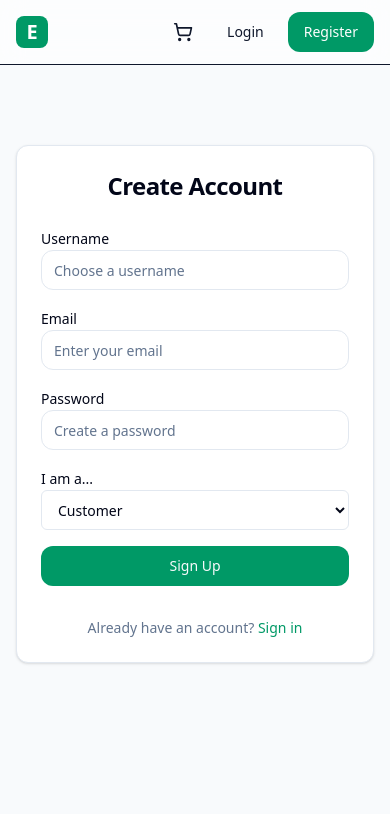
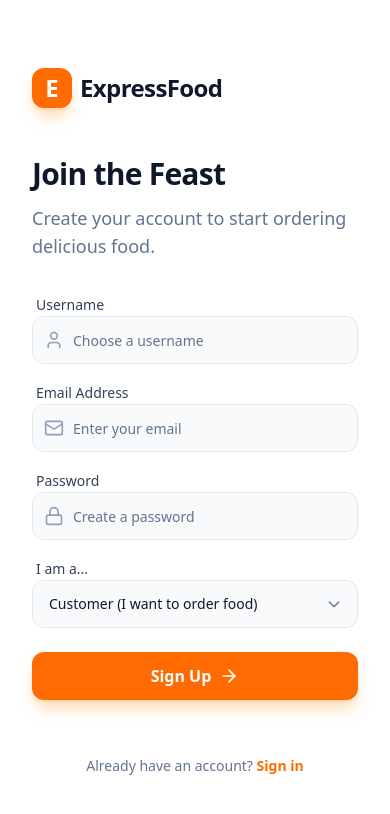
Before and after one commit to Mohamed-Oulkadi/food-delivery-microservices, a React (Vite) app in the folder expressfood/: page /register in a window 390 px wide. Shown: the top 814 px of the page. Built offline with nearby package versions, Linux system fonts and the light colour scheme.

Commit message:
feat: Implement initial application structure with routing, authentication, core pages, and context providers.

```diff
--- a/expressfood/src/App.tsx
+++ b/expressfood/src/App.tsx
@@ -20,13 +20,15 @@ import DriverManagement from './pages/DriverManagement';
 import { AdminLayout } from './components/AdminLayout';
 import { CustomerProfile } from './pages/CustomerProfile';
 
-function App() {
+import { useLocation } from 'react-router-dom';
+
+function AppContent() {
+  const location = useLocation();
+  const isAuthPage = ['/login', '/register'].includes(location.pathname);
+
   return (
-    <AuthProvider>
-      <CartProvider>
-        <Router>
     <div className="min-h-screen bg-slate-50 font-sans text-slate-900">
-            <Navbar />
+      {!isAuthPage && <Navbar />}
       <CartDrawer />
       <main>
         <Routes>
@@ -49,6 +51,15 @@ function App() {
         </Routes>
       </main>
     </div>
+  );
+}
+
+function App() {
+  return (
+    <AuthProvider>
+      <CartProvider>
+        <Router>
+          <AppContent />
         </Router>
       </CartProvider>
     </AuthProvider>
--- a/expressfood/src/components/AdminLayout.tsx
+++ b/expressfood/src/components/AdminLayout.tsx
@@ -1,4 +1,4 @@
-import React, { ReactNode } from 'react';
+import React, { type ReactNode } from 'react';
 import { Link, useLocation, useNavigate } from 'react-router-dom';
 import { LayoutDashboard, Store, Users, Truck, LogOut, Menu, X } from 'lucide-react';
 import { useAuth } from '../context/AuthContext';
--- /dev/null
+++ b/expressfood/src/components/auth/AuthLayout.tsx
@@ -0,0 +1,87 @@
+import React from 'react';
+import { Link } from 'react-router-dom';
+
+interface AuthLayoutProps {
+    children: React.ReactNode;
+    title: string;
+    subtitle: string;
+    imageSrc?: string;
+    imageAlt?: string;
+}
+
+export const AuthLayout: React.FC<AuthLayoutProps> = ({
+    children,
+    title,
+    subtitle,
+    imageSrc = "https://images.unsplash.com/photo-1504674900247-0877df9cc836?q=80&w=2070&auto=format&fit=crop",
+    imageAlt = "Delicious food delivery"
+}) => {
+    return (
+        <div className="min-h-screen w-full flex bg-white">
+            {/* Left Side - Form */}
+            <div className="w-full lg:w-1/2 flex flex-col p-8 lg:p-12 xl:p-24 justify-center relative z-10">
+                <div className="max-w-md mx-auto w-full">
+                    {/* Logo */}
+                    <Link to="/" className="flex items-center gap-2 mb-12 group">
+                        <div className="h-10 w-10 rounded-xl bg-[#FF6B00] flex items-center justify-center shadow-lg shadow-orange-200 group-hover:scale-105 transition-transform duration-300">
+                            <span className="text-white font-bold text-2xl">E</span>
+                        </div>
+                        <span className="text-2xl font-bold text-slate-900 tracking-tight">
+                            ExpressFood
+                        </span>
+                    </Link>
+
+                    {/* Header */}
+                    <div className="mb-8">
+                        <h1 className="text-3xl lg:text-4xl font-bold text-slate-900 mb-3 tracking-tight">
+                            {title}
+                        </h1>
+                        <p className="text-slate-500 text-lg">
+                            {subtitle}
+                        </p>
+                    </div>
+
+                    {/* Content */}
+                    {children}
+                </div>
+            </div>
+
+            {/* Right Side - Image */}
+            <div className="hidden lg:block lg:w-1/2 relative overflow-hidden bg-slate-900">
+                <div className="absolute inset-0 bg-gradient-to-t from-black/60 via-black/20 to-transparent z-10" />
+                <img
+                    src={imageSrc}
+                    alt={imageAlt}
+                    className="absolute inset-0 w-full h-full object-cover animate-ken-burns"
+                    style={{ animation: 'ken-burns 20s ease-out infinite alternate' }}
+                />
+
+                {/* Overlay Content */}
+                <div className="absolute bottom-0 left-0 right-0 p-12 z-20 text-white">
+                    <div className="backdrop-blur-md bg-white/10 border border-white/20 rounded-2xl p-6 max-w-lg">
+                        <p className="text-2xl font-bold mb-2">
+                            "The fastest delivery in town, delivered hot & fresh."
+                        </p>
+                        <div className="flex items-center gap-2">
+                            <div className="flex -space-x-2">
+                                {[1, 2, 3, 4].map((i) => (
+                                    <div key={i} className="h-8 w-8 rounded-full border-2 border-white bg-slate-200 overflow-hidden">
+                                        <img src={`https://i.pravatar.cc/100?img=${i + 10}`} alt="User" className="h-full w-full object-cover" />
+                                    </div>
+                                ))}
+                            </div>
+                            <span className="text-sm font-medium ml-2">Trusted by 10k+ foodies</span>
+                        </div>
+                    </div>
+                </div>
+            </div>
+
+            <style>{`
+                @keyframes ken-burns {
+                    0% { transform: scale(1); }
+                    100% { transform: scale(1.1); }
+                }
+            `}</style>
+        </div>
+    );
+};
--- a/expressfood/src/pages/Checkout.tsx
+++ b/expressfood/src/pages/Checkout.tsx
@@ -64,7 +64,6 @@ export const Checkout: React.FC = () => {
             console.error('Failed to place order:', err);
             // For demo purposes, simulate success even if backend fails
             setTimeout(() => {
-                const mockOrderId = 'mock-order-' + Date.now();
                 clearCart();
                 navigate('/my-orders');
             }, 1000);
--- a/expressfood/src/pages/DriverDashboard.tsx
+++ b/expressfood/src/pages/DriverDashboard.tsx
@@ -1,10 +1,10 @@
 import React, { useEffect, useState } from 'react';
 import { useNavigate } from 'react-router-dom';
-import { Package, Truck, CheckCircle, Clock, MapPin, User, History, Calendar, DollarSign } from 'lucide-react';
+import { Package, Truck, CheckCircle, Clock, MapPin, History, Calendar } from 'lucide-react';
 import { orderService, deliveryService, restaurantService } from '../api/axios';
 import { useAuth } from '../context/AuthContext';
 import type { Restaurant } from '../types';
-import { Card, CardContent, CardHeader, CardTitle } from '../components/ui/Card';
+import { Card, CardContent } from '../components/ui/Card';
 import { Badge } from '../components/ui/Badge';
 import { Button } from '../components/ui/Button';
 
--- a/expressfood/src/pages/DriverProfile.tsx
+++ b/expressfood/src/pages/DriverProfile.tsx
@@ -11,7 +11,6 @@ import { Badge } from '../components/ui/Badge';
 const DriverProfile: React.FC = () => {
     const navigate = useNavigate();
     const { user, updateUser } = useAuth();
-    const [loading, setLoading] = useState(false);
     const [saving, setSaving] = useState(false);
     const [message, setMessage] = useState<{ type: 'success' | 'error', text: string } | null>(null);
 
@@ -103,8 +102,8 @@ const DriverProfile: React.FC = () => {
             {/* Success/Error Message */}
             {message && (
                 <div className={`mb-6 rounded-lg p-4 flex items-start gap-3 ${message.type === 'success'
-                        ? 'bg-emerald-50 border border-emerald-200'
-                        : 'bg-red-50 border border-red-200'
+                    ? 'bg-emerald-50 border border-emerald-200'
+                    : 'bg-red-50 border border-red-200'
                     }`}>
                     {message.type === 'success' ? (
                         <CheckCircle2 className="h-5 w-5 text-emerald-600 mt-0.5 flex-shrink-0" />
--- a/expressfood/src/pages/MyOrders.tsx
+++ b/expressfood/src/pages/MyOrders.tsx
@@ -69,7 +69,7 @@ const MyOrders: React.FC = () => {
             const response = await orderService.put(`/api/orders/${orderId}/status`, { status: 'COMPLETED' });
             console.log('Order status update response:', response);
 
-            // 2. Also try to update Delivery Service if possible, but Order Service is primary here for user record
+            // 2. Also try to update Delivery Service if possible, but Order Service is emerald here for user record
             // Ideally Order Service should sync this, but for now we update Order status.
 
             // Refresh orders
--- a/expressfood/src/pages/auth/Login.tsx
+++ b/expressfood/src/pages/auth/Login.tsx
@@ -4,7 +4,8 @@ import { userService } from '../../api/axios';
 import { useAuth } from '../../context/AuthContext';
 import { Button } from '../../components/ui/Button';
 import { Input } from '../../components/ui/Input';
-import { Card, CardContent, CardHeader, CardTitle } from '../../components/ui/Card';
+import { AuthLayout } from '../../components/auth/AuthLayout';
+import { Mail, Lock, ArrowRight, Loader2 } from 'lucide-react';
 
 const Login: React.FC = () => {
     const navigate = useNavigate();
@@ -31,12 +32,10 @@ const Login: React.FC = () => {
         try {
             const response = await userService.post('/api/users/login', formData);
 
-            console.log('Login response:', response.data);
-
             // Generate mock JWT token
             const mockToken = 'mock-jwt-token-' + Date.now();
 
-            // Extract user data - ensure ID is properly set
+            // Extract user data
             const userData = {
                 id: response.data.id || response.data.userId || 1,
                 username: response.data.username || formData.username,
@@ -46,18 +45,17 @@ const Login: React.FC = () => {
                 restaurantId: response.data.restaurantId
             };
 
-            console.log('Setting user data:', userData);
             login(mockToken, userData);
 
             // Redirect based on user role
             if (userData.role === 'ROLE_DRIVER') {
                 navigate('/driver/dashboard');
             } else if (userData.role === 'ROLE_ADMIN') {
-                navigate('/admin'); // Admin dashboard route
+                navigate('/admin');
             } else if (userData.role === 'ROLE_RESTAURANT_OWNER') {
-                navigate('/restaurant-owner/dashboard'); // Restaurant owner dashboard
+                navigate('/restaurant-owner/dashboard');
             } else {
-                navigate('/'); // Customer goes to home
+                navigate('/');
             }
         } catch (err: any) {
             console.error('Login failed:', err);
@@ -68,32 +66,44 @@ const Login: React.FC = () => {
     };
 
     return (
-        <div className="container mx-auto px-4 py-20 max-w-md">
-            <Card>
-                <CardHeader>
-                    <CardTitle className="text-2xl text-center">Welcome Back</CardTitle>
-                </CardHeader>
-                <CardContent>
-                    <form onSubmit={handleSubmit} className="space-y-4">
+        <AuthLayout
+            title="Welcome back"
+            subtitle="Enter your details to access your account."
+            imageSrc="https://images.unsplash.com/photo-1565299624946-b28f40a0ae38?q=80&w=1981&auto=format&fit=crop"
+        >
+            <form onSubmit={handleSubmit} className="space-y-6">
                 {error && (
-                            <div className="bg-red-50 text-red-600 p-3 rounded-lg text-sm">
+                    <div className="bg-red-50 border border-red-100 text-red-600 p-4 rounded-xl text-sm flex items-center gap-2 animate-in fade-in slide-in-from-top-2">
+                        <div className="h-1.5 w-1.5 rounded-full bg-red-600" />
                         {error}
                     </div>
                 )}
 
+                <div className="space-y-4">
                     <div className="space-y-2">
-                            <label className="text-sm font-medium">Username</label>
+                        <label className="text-sm font-medium text-slate-700 ml-1">Username</label>
+                        <div className="relative group">
+                            <Mail className="absolute left-3 top-1/2 -translate-y-1/2 h-5 w-5 text-slate-400 group-focus-within:text-[#FF6B00] transition-colors" />
                             <Input
                                 name="username"
                                 value={formData.username}
                                 onChange={handleChange}
                                 required
                                 placeholder="Enter your username"
+                                className="pl-10 h-12 bg-slate-50 border-slate-200 focus:border-[#FF6B00] focus:ring-[#FF6B00]/20 rounded-xl transition-all"
                             />
+                        </div>
                     </div>
 
                     <div className="space-y-2">
-                            <label className="text-sm font-medium">Password</label>
+                        <div className="flex justify-between items-center ml-1">
+                            <label className="text-sm font-medium text-slate-700">Password</label>
+                            <Link to="#" className="text-xs font-medium text-[#FF6B00] hover:text-orange-700 transition-colors">
+                                Forgot password?
+                            </Link>
+                        </div>
+                        <div className="relative group">
+                            <Lock className="absolute left-3 top-1/2 -translate-y-1/2 h-5 w-5 text-slate-400 group-focus-within:text-[#FF6B00] transition-colors" />
                             <Input
                                 type="password"
                                 name="password"
@@ -101,23 +111,42 @@ const Login: React.FC = () => {
                                 onChange={handleChange}
                                 required
                                 placeholder="Enter your password"
+                                className="pl-10 h-12 bg-slate-50 border-slate-200 focus:border-[#FF6B00] focus:ring-[#FF6B00]/20 rounded-xl transition-all"
                             />
                         </div>
+                    </div>
+                </div>
 
-                        <Button type="submit" className="w-full bg-emerald-600 hover:bg-emerald-700" disabled={loading}>
-                            {loading ? 'Signing in...' : 'Sign In'}
+                <Button
+                    type="submit"
+                    className="w-full h-12 bg-[#FF6B00] hover:bg-orange-600 text-white rounded-xl font-semibold text-base shadow-lg shadow-orange-200 hover:shadow-orange-300 transition-all duration-300"
+                    disabled={loading}
+                >
+                    {loading ? (
+                        <div className="flex items-center gap-2">
+                            <Loader2 className="h-5 w-5 animate-spin" />
+                            Signing in...
+                        </div>
+                    ) : (
+                        <div className="flex items-center gap-2">
+                            Sign In
+                            <ArrowRight className="h-5 w-5" />
+                        </div>
+                    )}
                 </Button>
 
-                        <div className="text-center text-sm text-slate-500 mt-4">
+
+
+                <div className="text-center mt-8">
+                    <p className="text-slate-500 text-sm">
                         Don't have an account?{' '}
-                            <Link to="/register" className="text-emerald-600 hover:underline font-medium">
-                                Sign up
+                        <Link to="/register" className="text-[#FF6B00] font-semibold hover:text-orange-700 hover:underline transition-all">
+                            Create an account
                         </Link>
+                    </p>
                 </div>
             </form>
-                </CardContent>
-            </Card>
-        </div>
+        </AuthLayout>
     );
 };
 
--- a/expressfood/src/pages/auth/Register.tsx
+++ b/expressfood/src/pages/auth/Register.tsx
@@ -3,7 +3,8 @@ import { useNavigate, Link } from 'react-router-dom';
 import { userService } from '../../api/axios';
 import { Button } from '../../components/ui/Button';
 import { Input } from '../../components/ui/Input';
-import { Card, CardContent, CardHeader, CardTitle } from '../../components/ui/Card';
+import { AuthLayout } from '../../components/auth/AuthLayout';
+import { User, Mail, Lock, ArrowRight, Loader2, Store } from 'lucide-react';
 
 const Register: React.FC = () => {
     const navigate = useNavigate();
@@ -11,7 +12,7 @@ const Register: React.FC = () => {
         username: '',
         email: '',
         password: '',
-        role: 'CUSTOMER', // Default role
+        role: 'CUSTOMER',
         restaurantId: undefined as number | undefined
     });
     const [error, setError] = useState('');
@@ -41,32 +42,39 @@ const Register: React.FC = () => {
     };
 
     return (
-        <div className="container mx-auto px-4 py-20 max-w-md">
-            <Card>
-                <CardHeader>
-                    <CardTitle className="text-2xl text-center">Create Account</CardTitle>
-                </CardHeader>
-                <CardContent>
-                    <form onSubmit={handleSubmit} className="space-y-4">
+        <AuthLayout
+            title="Join the Feast"
+            subtitle="Create your account to start ordering delicious food."
+            imageSrc="https://images.unsplash.com/photo-1555939594-58d7cb561ad1?q=80&w=1974&auto=format&fit=crop"
+        >
+            <form onSubmit={handleSubmit} className="space-y-6">
                 {error && (
-                            <div className="bg-red-50 text-red-600 p-3 rounded-lg text-sm">
+                    <div className="bg-red-50 border border-red-100 text-red-600 p-4 rounded-xl text-sm flex items-center gap-2 animate-in fade-in slide-in-from-top-2">
+                        <div className="h-1.5 w-1.5 rounded-full bg-red-600" />
                         {error}
                     </div>
                 )}
 
+                <div className="space-y-4">
                     <div className="space-y-2">
-                            <label className="text-sm font-medium">Username</label>
+                        <label className="text-sm font-medium text-slate-700 ml-1">Username</label>
+                        <div className="relative group">
+                            <User className="absolute left-3 top-1/2 -translate-y-1/2 h-5 w-5 text-slate-400 group-focus-within:text-[#FF6B00] transition-colors" />
                             <Input
                                 name="username"
                                 value={formData.username}
                                 onChange={handleChange}
                                 required
                                 placeholder="Choose a username"
+                                className="pl-10 h-12 bg-slate-50 border-slate-200 focus:border-[#FF6B00] focus:ring-[#FF6B00]/20 rounded-xl transition-all"
                             />
+                        </div>
                     </div>
 
                     <div className="space-y-2">
-                            <label className="text-sm font-medium">Email</label>
+                        <label className="text-sm font-medium text-slate-700 ml-1">Email Address</label>
+                        <div className="relative group">
+                            <Mail className="absolute left-3 top-1/2 -translate-y-1/2 h-5 w-5 text-slate-400 group-focus-within:text-[#FF6B00] transition-colors" />
                             <Input
                                 type="email"
                                 name="email"
@@ -74,11 +82,15 @@ const Register: React.FC = () => {
                                 onChange={handleChange}
                                 required
                                 placeholder="Enter your email"
+                                className="pl-10 h-12 bg-slate-50 border-slate-200 focus:border-[#FF6B00] focus:ring-[#FF6B00]/20 rounded-xl transition-all"
                             />
+                        </div>
                     </div>
 
                     <div className="space-y-2">
-                            <label className="text-sm font-medium">Password</label>
+                        <label className="text-sm font-medium text-slate-700 ml-1">Password</label>
+                        <div className="relative group">
+                            <Lock className="absolute left-3 top-1/2 -translate-y-1/2 h-5 w-5 text-slate-400 group-focus-within:text-[#FF6B00] transition-colors" />
                             <Input
                                 type="password"
                                 name="password"
@@ -86,27 +98,38 @@ const Register: React.FC = () => {
                                 onChange={handleChange}
                                 required
                                 placeholder="Create a password"
+                                className="pl-10 h-12 bg-slate-50 border-slate-200 focus:border-[#FF6B00] focus:ring-[#FF6B00]/20 rounded-xl transition-all"
                             />
+                        </div>
                     </div>
 
                     <div className="space-y-2">
-                            <label className="text-sm font-medium">I am a...</label>
+                        <label className="text-sm font-medium text-slate-700 ml-1">I am a...</label>
+                        <div className="relative">
                             <select
                                 name="role"
                                 value={formData.role}
                                 onChange={handleChange}
-                                className="w-full h-10 px-3 rounded-md border border-slate-200 bg-white text-sm focus:outline-none focus:ring-2 focus:ring-emerald-600"
+                                className="w-full h-12 px-4 rounded-xl border border-slate-200 bg-slate-50 text-slate-900 text-sm focus:outline-none focus:border-[#FF6B00] focus:ring-4 focus:ring-[#FF6B00]/20 transition-all appearance-none cursor-pointer"
                             >
-                                <option value="CUSTOMER">Customer</option>
-                                <option value="DRIVER">Driver</option>
-                                <option value="ROLE_RESTAURANT_OWNER">Restaurant Owner</option>
+                                <option value="CUSTOMER">Customer (I want to order food)</option>
+                                <option value="DRIVER">Driver (I want to deliver)</option>
+                                <option value="ROLE_RESTAURANT_OWNER">Restaurant Owner (I have a restaurant)</option>
                                 <option value="ADMIN">Admin</option>
                             </select>
+                            <div className="absolute right-4 top-1/2 -translate-y-1/2 pointer-events-none">
+                                <svg className="h-4 w-4 text-slate-500" fill="none" viewBox="0 0 24 24" stroke="currentColor">
+                                    <path strokeLinecap="round" strokeLinejoin="round" strokeWidth={2} d="M19 9l-7 7-7-7" />
+                                </svg>
+                            </div>
+                        </div>
                     </div>
 
                     {formData.role === 'ROLE_RESTAURANT_OWNER' && (
-                            <div className="space-y-2">
-                                <label className="text-sm font-medium">Restaurant ID</label>
+                        <div className="space-y-2 animate-in fade-in slide-in-from-top-2">
+                            <label className="text-sm font-medium text-slate-700 ml-1">Restaurant ID</label>
+                            <div className="relative group">
+                                <Store className="absolute left-3 top-1/2 -translate-y-1/2 h-5 w-5 text-slate-400 group-focus-within:text-[#FF6B00] transition-colors" />
                                 <Input
                                     type="number"
                                     name="restaurantId"
@@ -117,25 +140,42 @@ const Register: React.FC = () => {
                                     }))}
                                     required
                                     placeholder="Enter your restaurant ID"
+                                    className="pl-10 h-12 bg-slate-50 border-slate-200 focus:border-[#FF6B00] focus:ring-[#FF6B00]/20 rounded-xl transition-all"
                                 />
-                                <p className="text-xs text-slate-500">Contact admin to get your restaurant ID</p>
+                            </div>
+                            <p className="text-xs text-slate-500 ml-1">Contact admin to get your restaurant ID</p>
                         </div>
                     )}
+                </div>
 
-                        <Button type="submit" className="w-full bg-emerald-600 hover:bg-emerald-700" disabled={loading}>
-                            {loading ? 'Creating Account...' : 'Sign Up'}
+                <Button
+                    type="submit"
+                    className="w-full h-12 bg-[#FF6B00] hover:bg-orange-600 text-white rounded-xl font-semibold text-base shadow-lg shadow-orange-200 hover:shadow-orange-300 transition-all duration-300"
+                    disabled={loading}
+                >
+                    {loading ? (
+                        <div className="flex items-center gap-2">
+                            <Loader2 className="h-5 w-5 animate-spin" />
+                            Creating Account...
+                        </div>
+                    ) : (
+                        <div className="flex items-center gap-2">
+                            Sign Up
+                            <ArrowRight className="h-5 w-5" />
+                        </div>
+                    )}
                 </Button>
 
-                        <div className="text-center text-sm text-slate-500 mt-4">
+                <div className="text-center mt-8">
+                    <p className="text-slate-500 text-sm">
                         Already have an account?{' '}
-                            <Link to="/login" className="text-emerald-600 hover:underline font-medium">
+                        <Link to="/login" className="text-[#FF6B00] font-semibold hover:text-orange-700 hover:underline transition-all">
                             Sign in
                         </Link>
+                    </p>
                 </div>
             </form>
-                </CardContent>
-            </Card>
-        </div>
+        </AuthLayout>
     );
 };
 
```
Also changed, not shown: expressfood/src/context/CartContext.tsx (+8 -8 lines). Lines whose indentation alone changed are shown as unchanged.
